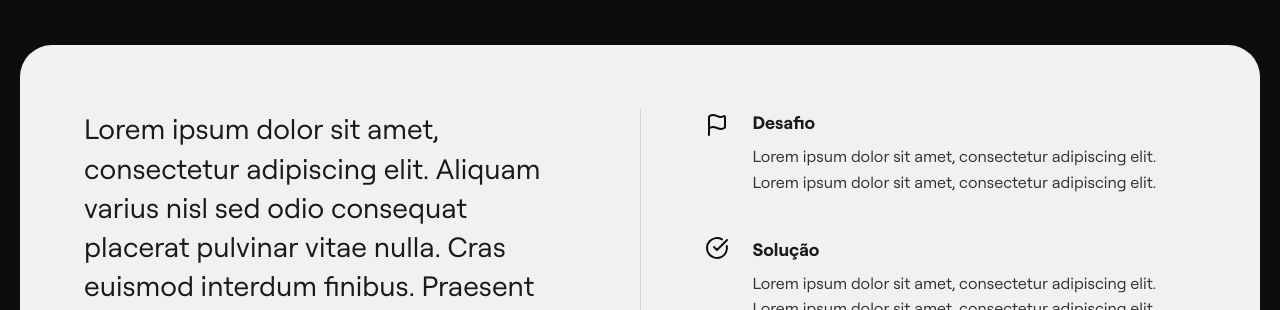
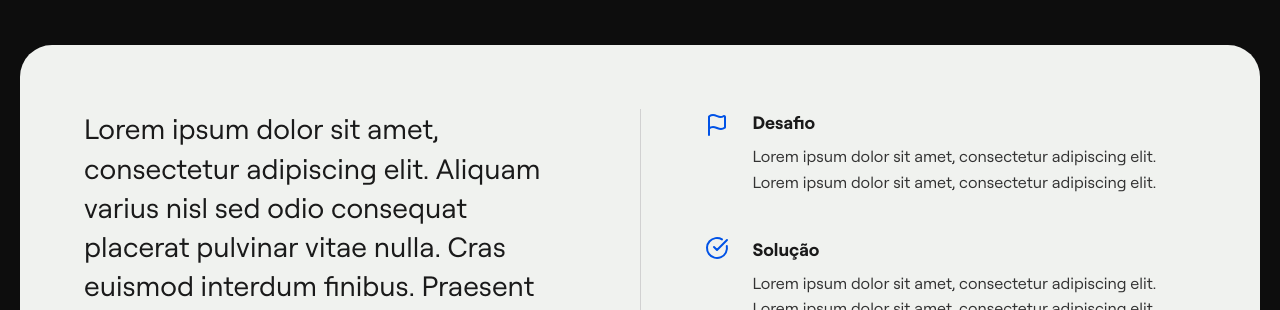
Before and after one commit to brunobragaia25/i3tech, a Next.js app: page /cases in a window 1280 px wide. Shown: the part 2071-2381 px from the top of the page. Built offline with nearby package versions, Linux system fonts and the light colour scheme.

Commit message:
fix: ícones flag e circle-check em azul
Co-Authored-By: Claude Sonnet 4.6 <noreply@anthropic.com>

```diff
--- a/app/cases/page.tsx
+++ b/app/cases/page.tsx
@@ -264,7 +264,7 @@ function TestimonialCard({ t }: { t: typeof testimonials[0] }) {
       {/* Desafio + Solução + Resultado */}
       <div className="flex-1 flex flex-col justify-between" style={{ gap: 40 }}>
         <div className="flex gap-6 items-start">
-          <svg width="24" height="24" viewBox="0 0 24 24" fill="none" stroke="#0d0d0d" strokeWidth="2" strokeLinecap="round" strokeLinejoin="round" className="shrink-0 mt-1">
+          <svg width="24" height="24" viewBox="0 0 24 24" fill="none" stroke="#0052e6" strokeWidth="2" strokeLinecap="round" strokeLinejoin="round" className="shrink-0 mt-1">
             <path d="M4 22V4C4 3.84475 4.03614 3.69164 4.10557 3.55279C4.175 3.41393 4.2758 3.29315 4.4 3.2C5.43858 2.42107 6.70178 2 8 2C11 2 13 4 15.333 4C16.6663 4 17.6887 3.73333 18.4 3.2C18.5486 3.08857 18.7252 3.02072 18.9102 3.00404C19.0952 2.98736 19.2811 3.02252 19.4472 3.10557C19.6133 3.18863 19.753 3.31629 19.8507 3.47427C19.9483 3.63224 20 3.81429 20 4V14C20 14.1552 19.9639 14.3084 19.8944 14.4472C19.825 14.5861 19.7242 14.7069 19.6 14.8C18.5614 15.5789 17.2982 16 16 16C13 16 11 14 8 14C6.52412 14 5.10002 14.544 4 15.528" />
           </svg>
           <div className="flex flex-col gap-2">
@@ -283,7 +283,7 @@ function TestimonialCard({ t }: { t: typeof testimonials[0] }) {
           </div>
         </div>
         <div className="flex gap-6 items-start">
-          <svg width="24" height="24" viewBox="0 0 24 24" fill="none" stroke="#0d0d0d" strokeWidth="2" strokeLinecap="round" strokeLinejoin="round" className="shrink-0">
+          <svg width="24" height="24" viewBox="0 0 24 24" fill="none" stroke="#0052e6" strokeWidth="2" strokeLinecap="round" strokeLinejoin="round" className="shrink-0">
             <path d="M21.8006 9.99999C22.2573 12.2413 21.9318 14.5714 20.8785 16.6018C19.8251 18.6322 18.1075 20.24 16.0121 21.1573C13.9167 22.0746 11.5702 22.2458 9.36391 21.6424C7.15758 21.0389 5.2248 19.6974 3.88789 17.8414C2.55097 15.9854 1.89073 13.7272 2.01728 11.4434C2.14382 9.15952 3.04949 6.98808 4.58326 5.29116C6.11703 3.59424 8.18619 2.47442 10.4457 2.11844C12.7052 1.76247 15.0184 2.19185 16.9996 3.33499M8.99961 11L11.9996 14L21.9996 3.99999" />
           </svg>
           <div className="flex flex-col gap-2">
```
